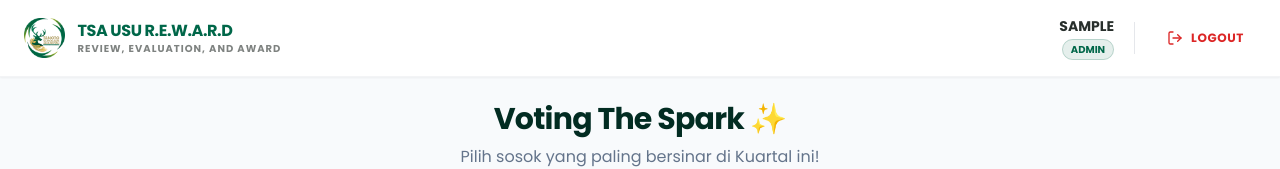
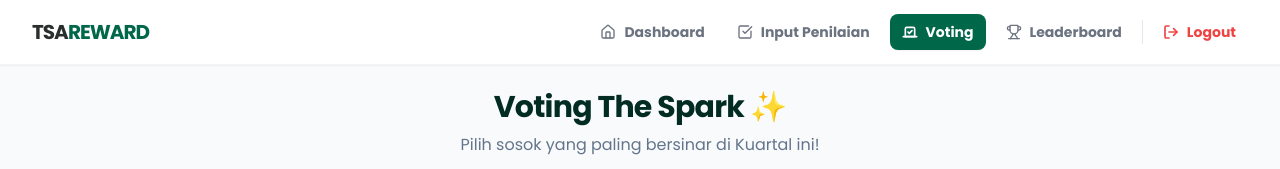
Before and after one commit to aryadefa1166/tsa-usu-reward, a React (Vite) app: page /voting in a window 1280 px wide. Shown: the top 169 px of the page. Built offline with nearby package versions, Linux system fonts and the light colour scheme; no server answers; the database is empty; sample sign-in values are in the browser's storage.

Commit message:
feat: implement dynamic navbar access control

```diff
--- a/src/components/Navbar.jsx
+++ b/src/components/Navbar.jsx
@@ -1,49 +1,67 @@
+import { Link, useNavigate, useLocation } from 'react-router-dom';
 import { useAuth } from '../context/AuthContext';
-import { LogOut } from 'lucide-react';
-import tsaLogo from '../assets/tsa-logo.png';
+import { Home, Users, CheckSquare, ClipboardList, Trophy, LogOut, Vote } from 'lucide-react';
 
 const Navbar = () => {
   const { user, logout } = useAuth();
+  const navigate = useNavigate();
+  const location = useLocation();
 
-  // Helper untuk menampilkan Departemen di bawah nama
-  // Jika Admin -> Tampilkan "Admin"
-  // Jika BPH/Member -> Tampilkan Dept-nya (misal "BPH", "ADV", "ERBD")
-  const userDept = user?.role === 'admin' ? 'ADMIN' : user?.dept;
+  const handleLogout = async () => {
+    await logout();
+    navigate('/login');
+  };
+
+  const navLinks = [
+    { name: 'Dashboard', path: '/dashboard', icon: Home, show: true },
+    { name: 'Manage Users', path: '/manage-users', icon: Users, show: user?.role === 'bph' || user?.role === 'adv' },
+    { name: 'Input Penilaian', path: '/input-assessment', icon: CheckSquare, show: user?.role !== 'member' },
+    { name: 'Input Absensi', path: '/input-attendance', icon: ClipboardList, show: user?.position === 'Secretary' },
+    { name: 'Voting', path: '/voting', icon: Vote, show: true },
+    { name: 'Leaderboard', path: '/results', icon: Trophy, show: true },
+  ];
 
   return (
-    <nav className="bg-white border-b border-gray-100 px-6 py-4 flex justify-between items-center sticky top-0 z-50 shadow-sm">
-      {/* Kiri: Logo & Judul */}
-      <div className="flex items-center gap-3">
-        <img src={tsaLogo} alt="Logo" className="h-10 w-auto" />
-        <div className="hidden md:block">
-          <h1 className="text-base font-bold text-tsa-green leading-tight tracking-tight">TSA USU R.E.W.A.R.D</h1>
-          <p className="text-[10px] text-tsa-dark/60 font-bold uppercase tracking-widest">
-            REVIEW, EVALUATION, AND AWARD
-          </p>
-        </div>
-      </div>
-
-      {/* Kanan: Profil & Logout */}
-      <div className="flex items-center gap-4">
-        <div className="text-right hidden sm:block">
-          {/* NAMA LENGKAP */}
-          <p className="text-sm font-bold text-tsa-dark uppercase">{user?.full_name || user?.username}</p>
-          {/* DEPARTEMEN (Bukan Role) */}
-          <span className="text-[10px] px-2 py-0.5 rounded-full bg-tsa-green/10 text-tsa-green font-bold border border-tsa-green/20 uppercase">
-            {userDept}
+    <nav className="bg-white shadow-sm border-b border-gray-100">
+      <div className="max-w-7xl mx-auto px-4 sm:px-6 lg:px-8">
+        <div className="flex justify-between h-16">
+          <div className="flex items-center">
+            <span className="text-xl font-black text-tsa-dark tracking-tighter">
+              TSA<span className="text-tsa-green">REWARD</span>
             </span>
           </div>
 
-        <div className="h-8 w-[1px] bg-gray-200 mx-1"></div>
+          <div className="hidden md:flex items-center space-x-2">
+            {navLinks.filter(link => link.show).map((link) => {
+              const Icon = link.icon;
+              const isActive = location.pathname === link.path;
+              return (
+                <Link
+                  key={link.name}
+                  to={link.path}
+                  className={`flex items-center gap-2 px-3 py-2 rounded-lg text-sm font-bold transition-all ${
+                    isActive
+                      ? 'bg-tsa-green text-white shadow-sm'
+                      : 'text-gray-500 hover:bg-gray-50 hover:text-tsa-green'
+                  }`}
+                >
+                  <Icon size={16} strokeWidth={isActive ? 2.5 : 2} />
+                  {link.name}
+                </Link>
+              );
+            })}
+
+            <div className="w-px h-6 bg-gray-200 mx-2"></div>
 
             <button
-          onClick={logout}
-          className="flex items-center gap-2 text-red-600 hover:bg-red-50 px-3 py-2 rounded-lg transition-all text-xs font-bold uppercase tracking-wider"
-          title="Logout"
+              onClick={handleLogout}
+              className="flex items-center gap-2 px-3 py-2 rounded-lg text-sm font-bold text-red-500 hover:bg-red-50 hover:text-red-600 transition-all"
             >
-          <LogOut size={16} />
-          <span className="hidden sm:inline">LOGOUT</span>
+              <LogOut size={16} strokeWidth={2.5} />
+              Logout
             </button>
+          </div>
+        </div>
       </div>
     </nav>
   );
```
Lines whose indentation alone changed are shown as unchanged.
